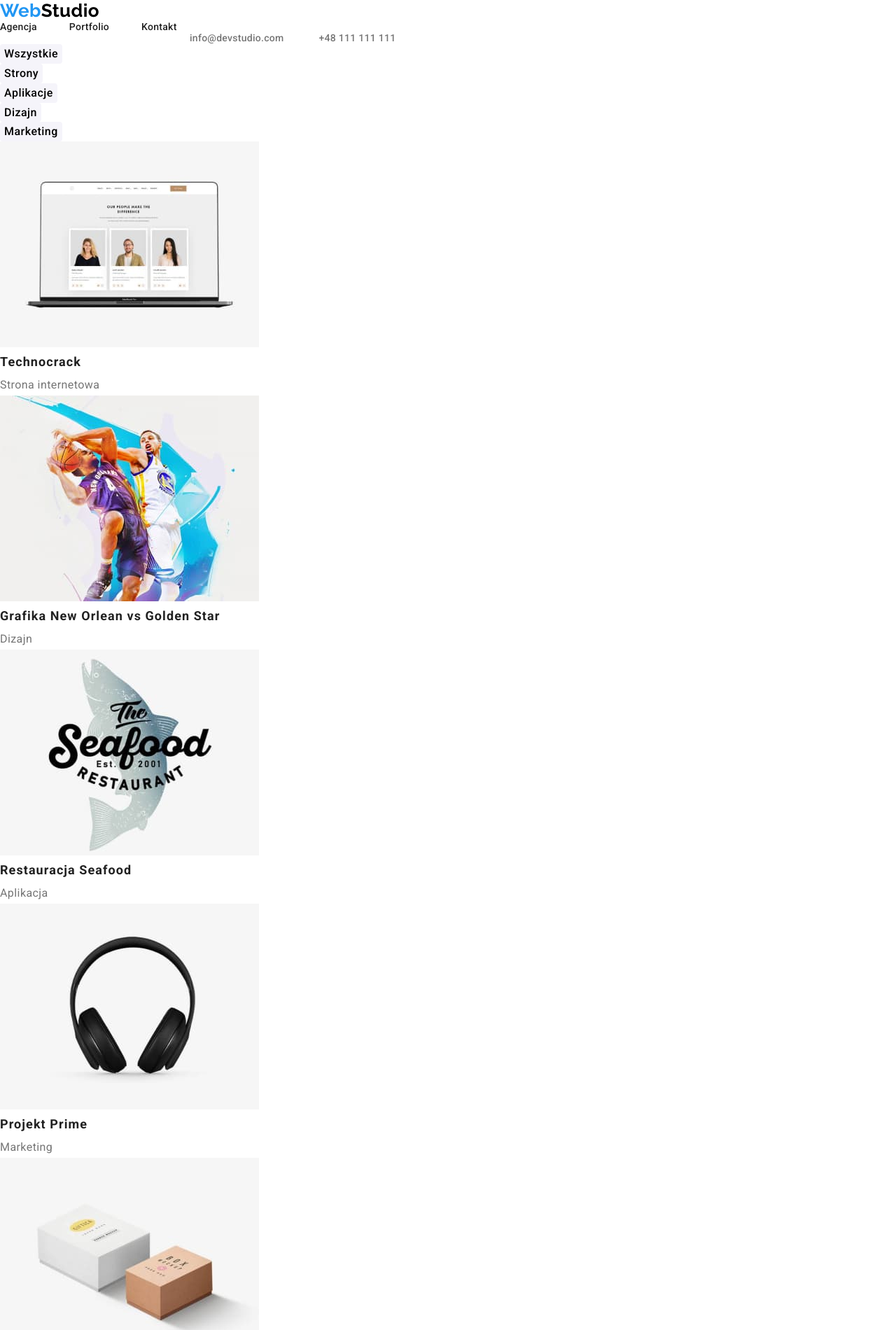
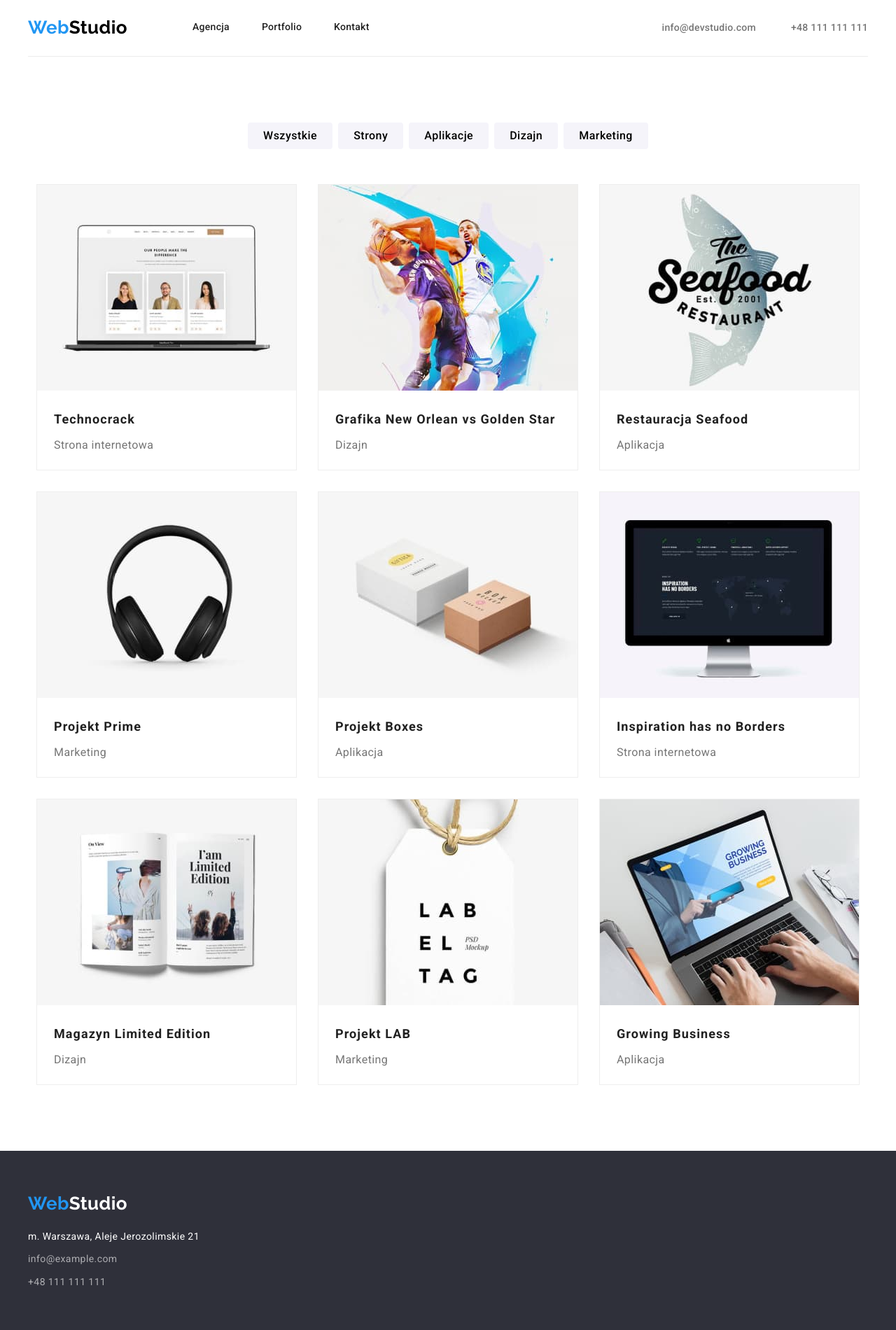
Before and after one commit to tomcek2/goit-markup-hw-03, a plain HTML site: page portfolio.html in a window 1280 px wide. Shown: the top 1900 px of the page at 70% size. Drawn offline with Linux system fonts and the light colour scheme.

Commit message:
final css do sprawdzenia

```diff
--- a/css/styles.css
+++ b/css/styles.css
@@ -26,6 +26,9 @@ a {
 button {
   cursor: pointer;
 }
+h3 {
+  font-size: inherit;
+}
 body {
   font-family: var(--main-font);
   color: var(--text-primary-color);
@@ -43,8 +46,13 @@ body {
 .header {
   display: flex;
   align-items: center;
+  justify-content: space-between;
+  border-bottom: 1px solid #ececec;
+}
+nav {
+  display: inline-flex;
+  align-items: center;
   padding: 24px 0px 25px 0px;
-  border-bottom: 1px solid #ececec;
 }
 .logo {
   font-family: var(--brand-font);
@@ -65,7 +73,7 @@ body {
 }
 .nav,
 .contact-info {
-  display: flex;
+  display: inline-flex;
   gap: 46px;
   font-weight: 500;
   line-height: 1.14;
@@ -75,8 +83,8 @@ body {
   color: inherit;
 }
 .contact-info {
+  margin-left: ;
   gap: 50px;
-  margin: 0 0 0 271px;
 }
 .contact-info a {
   color: var(--text-light-color);
@@ -92,6 +100,7 @@ body {
   line-height: 1.36;
   color: var(--brand-tertiary-color);
   margin-bottom: 30px;
+  letter-spacing: 0.06em;
 }
 .buttons-main {
   font-family: var(--main-font);
@@ -109,6 +118,7 @@ body {
 .paragraphs {
   display: flex;
   gap: 30px;
+  margin-bottom: 94px;
 }
 .paragraphs h3 {
   text-transform: uppercase;
@@ -145,18 +155,26 @@ body {
     0px 2px 1px rgba(0, 0, 0, 0.2);
   border-radius: 0px 0px 4px 4px;
 }
-.foto-caption h3,
-.foto-caption p {
+.foto-caption figcaption {
   font-size: 16px;
   line-height: 1.19;
+  text-align: center;
+  padding: 30px 0;
 }
 .foto-caption h3 {
   font-weight: 500;
+  margin-bottom: 10px;
 }
 .foto-caption p {
   color: var(--text-light-color);
 }
+.buttons-portfolio {
+  display: flex;
+  justify-content: center;
+  gap: 8px;
+}
 .buttons-light {
+  padding: 6px 22px;
   font-family: var(--main-font);
   font-size: 16px;
   font-weight: 500;
@@ -171,16 +189,34 @@ body {
   background-color: var(--brand-primary-color);
   color: var(--brand-tertiary-color);
 }
+.examples {
+  display: flex;
+  justify-content: center;
+  gap: 30px;
+  margin-top: 50px;
+  flex-wrap: wrap;
+}
+.examples figure {
+  border: 1px solid #eeeeee;
+}
+.description {
+  padding: 20px 24px;
+}
+
 .description > h3 {
   font-weight: 700;
   font-size: 18px;
   line-height: 2;
   letter-spacing: 0.06em;
+  margin-bottom: 4px;
 }
 .description > p {
   font-size: 16px;
   line-height: 1.87;
   color: var(--text-light-color);
+}
+footer {
+  padding: 60px 0;
 }
 footer,
 .background-secondary {
@@ -196,6 +232,12 @@ footer,
 .address a {
   opacity: 0.6;
 }
+.address {
+  display: flex;
+  flex-direction: column;
+  margin-top: 20px;
+  gap: 9px;
+}
 .highlight:hover,
 .highlight:focus {
   color: var(--brand-primary-color);
--- a/portfolio.html
+++ b/portfolio.html
@@ -15,6 +15,7 @@
   </head>
   <body>
     <header>
+      <div class="header container">
         <!-- SITE NAVIGATION -->
         <nav>
           <a class="logo brand-main-color" href="index.html"
@@ -31,11 +32,13 @@
           <li><a class="highlight" href="mailto:info@devstudio.com">info@devstudio.com</a></li>
           <li><a class="highlight" href="tel:+48111111111">+48 111 111 111</a></li>
         </ul>
+      </div>
     </header>
     <main>
       <!-- BUTTON SECTION -->
-      <section>
-        <ul>
+      <section class="section">
+        <div class="container">
+          <ul class="buttons-portfolio">
             <li>
               <button class="buttons-light" type="button">Wszystkie</button>
             </li>
@@ -49,7 +52,7 @@
             </li>
           </ul>
           <!-- PHOTO SECTION -->
-        <ul>
+          <ul class="examples">
             <li>
               <figure>
                 <img src="images/port1.jpg" alt="laptop screen" width="370" height="294" />
@@ -132,20 +135,25 @@
               </figure>
             </li>
           </ul>
+        </div>
       </section>
     </main>
     <footer class="background-secondary">
+      <div class="container">
         <a class="logo brand-main-color" href="/index.html"
           >web<span class="brand-tertiary-color">Studio</span></a
         >
-      <!-- CONTACT -->
+        <!-- CONTACT INFO -->
         <address>
-        <ul>
-          <li class="address">m. Warszawa, Aleje Jerozolimskie 21</li>
-          <li class="address"><a href="mailto:info@example.com">info@example.com</a></li>
-          <li class="address highlight"><a href="tel:+48111111111">+48 111 111 111</a></li>
+          <ul class="address">
+            <li>m. Warszawa, Aleje Jerozolimskie 21</li>
+            <li>
+              <a href="mailto:info@example.com">info@example.com</a>
+            </li>
+            <li><a href="tel:+48111111111">+48 111 111 111</a></li>
           </ul>
         </address>
+      </div>
     </footer>
   </body>
 </html>
```
Also changed, not shown: index.html (+8 -13 lines). Lines whose indentation alone changed are shown as unchanged.
